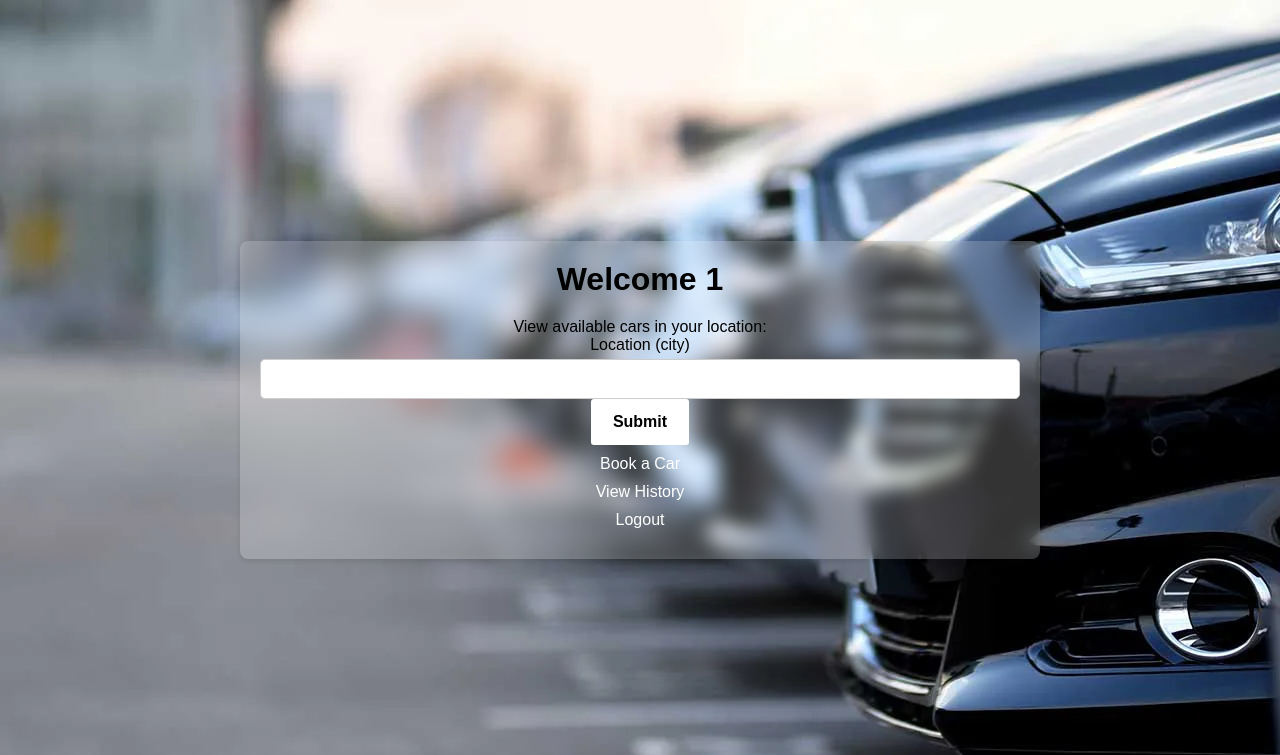
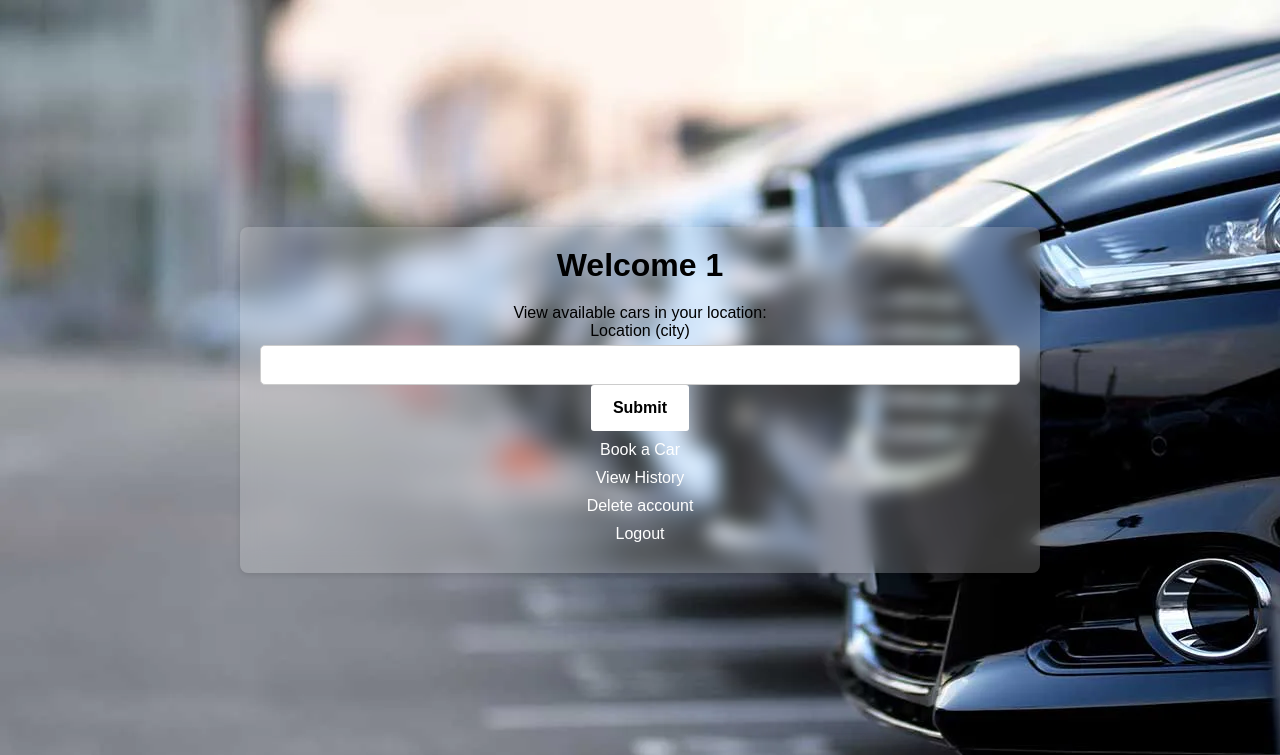
Before and after one commit to Lakshmeesh02/Car-rental-management-system, a Flask app: page /customer/1/1 in a window 1280 px wide. Shown: the top 755 px of the page. Run offline with Flask 3, Linux system fonts and the light colour scheme.

Commit message:
added option to delete the account

```diff
--- a/templates/userhome.html
+++ b/templates/userhome.html
@@ -13,6 +13,7 @@
         </form>
         <a href="{{ url_for('reserve', customername=username, customer_id=customer_id) }}">Book a Car</a>
         <a href="{{ url_for('user_history', customername=username, customer_id=customer_id) }}">View History</a>
+        <a href="{{ url_for('deleteaccount', customer_id=customer_id) }}">Delete account</a>
         <a href="/">Logout</a>
     </div>
 </body>
```
